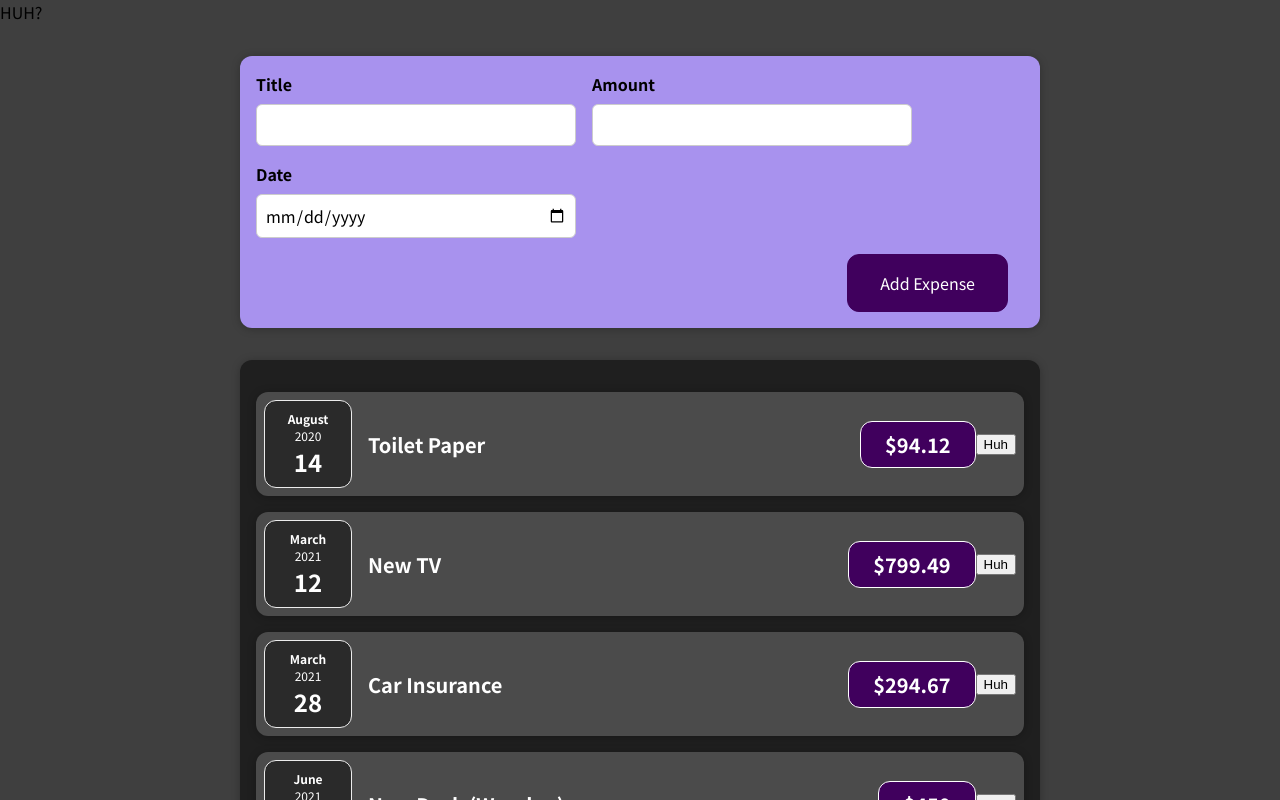
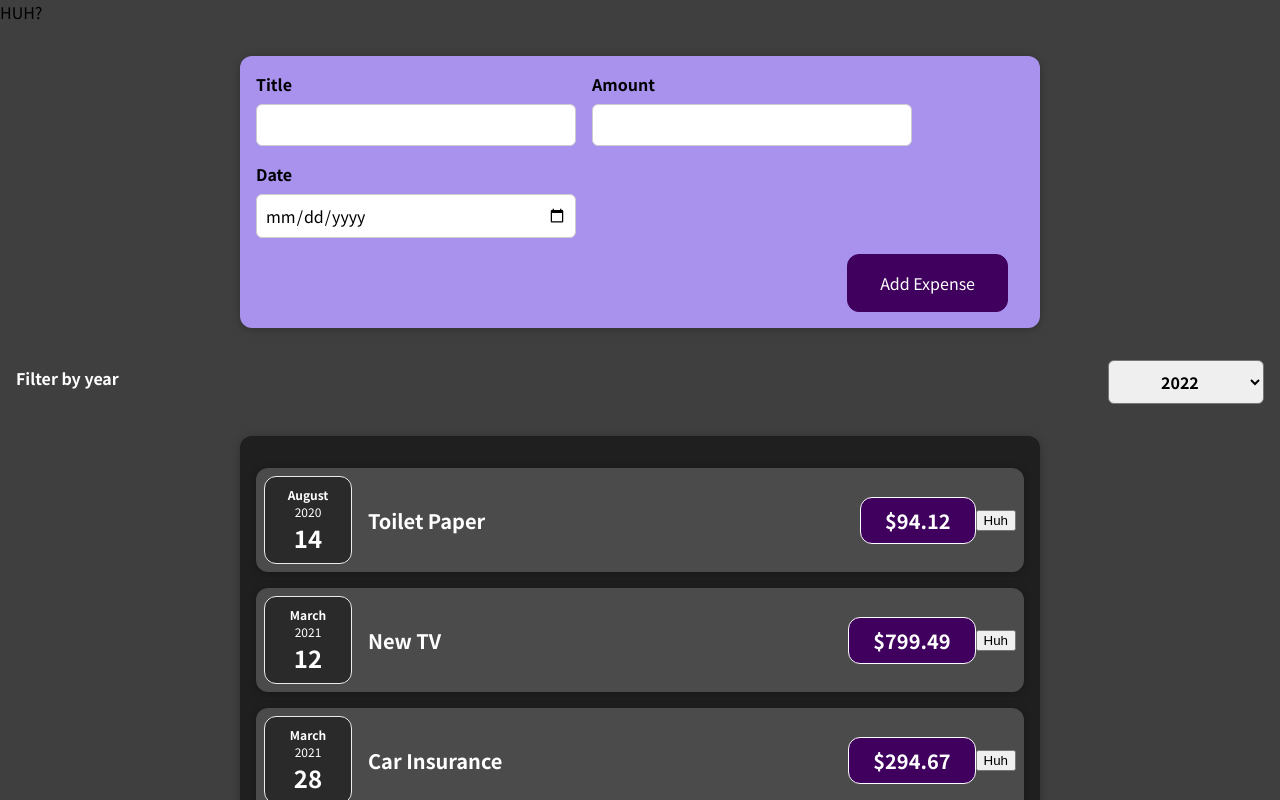
Before and after one commit to DanilGBR/Expense_Tracker_App, a React (Create React App) app: page / in a window 1280 px wide. Shown: the top 800 px of the page. Built offline with nearby package versions, Linux system fonts and the light colour scheme.

Commit message:
fixed task with events and state

```diff
--- a/src/components/Expenses/Expenses.js
+++ b/src/components/Expenses/Expenses.js
@@ -1,10 +1,17 @@
 import ExpenseItem from './ExpenseItem';
+import ExpenseFilter from '../ExpensesFilter/ExpenseFilter';
 import Card from '../UI/Card';
 
 import './Expenses.css';
 
 const Expenses = (props) => {
+  const dateFilterSelectHandler = (event) => {
+    console.log(event);
+  };
+
   return (
+    <div>
+      <ExpenseFilter onDateSelect={dateFilterSelectHandler} />
       <Card className='expenses'>
         <ExpenseItem
           title={props.expenses[0].title}
@@ -27,6 +34,7 @@
           date={props.expenses[3].date}
         />
       </Card>
+    </div>
   );
 };
 
--- /dev/null
+++ b/src/components/ExpensesFilter/ExpenseFilter.css
@@ -0,0 +1,24 @@
+.expenses-filter {
+  color: white;
+  padding: 0 1rem;
+}
+
+.expenses-filter__control {
+  display: flex;
+  width: 100%;
+  align-items: center;
+  justify-content: space-between;
+  margin: 1rem 0;
+}
+
+.expenses-filter label {
+  font-weight: bold;
+  margin-bottom: 0.5rem;
+}
+
+.expenses-filter select {
+  font: inherit;
+  padding: 0.5rem 3rem;
+  font-weight: bold;
+  border-radius: 6px;
+}
--- /dev/null
+++ b/src/components/ExpensesFilter/ExpenseFilter.js
@@ -0,0 +1,28 @@
+import { useState } from 'react';
+import './ExpenseFilter.css';
+
+const ExpenseFilter = (props) => {
+  const [selectedYear, setSelectedYear] = useState('');
+
+  const onSelectHandler = (event) => {
+    setSelectedYear(event.target.value);
+    props.onDateSelect(event.target.value);
+    // console.log(selectedYear);
+  };
+
+  return (
+    <div className='expenses-filter'>
+      <div className='expenses-filter__control'>
+        <label>Filter by year</label>
+        <select onChange={onSelectHandler}>
+          <option value='2022'>2022</option>
+          <option value='2021'>2021</option>
+          <option value='2020'>2020</option>
+          <option value='2019'>2019</option>
+        </select>
+      </div>
+    </div>
+  );
+};
+
+export default ExpenseFilter;
```
Lines whose indentation alone changed are shown as unchanged.
